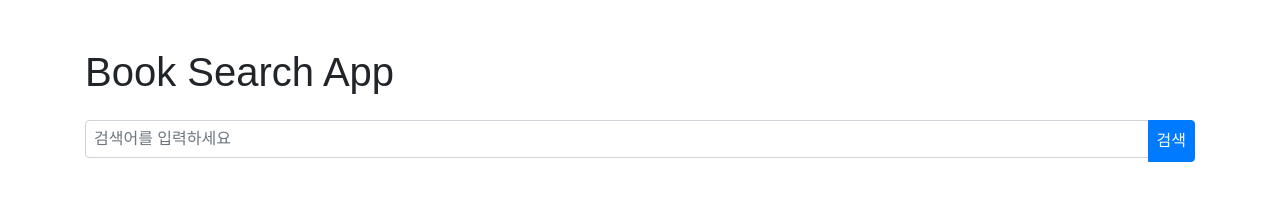
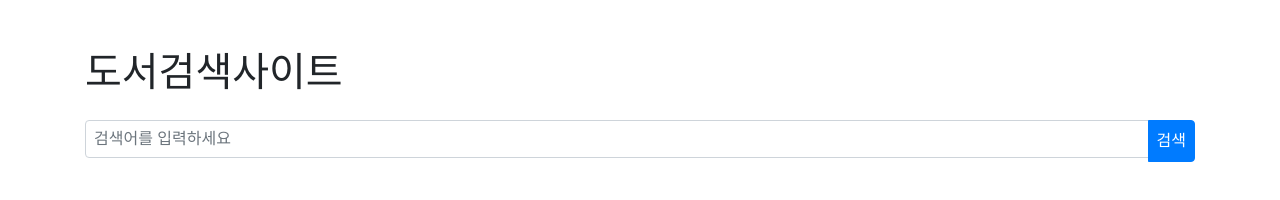
Before and after one commit to workingchatgpt/first_app_detail, a plain HTML site: page index.html in a window 1280 px wide. Drawn offline with nearby package versions, Linux system fonts and the light colour scheme.

Commit message:
Update index.html
사이트제목변경

```diff
--- a/index.html
+++ b/index.html
@@ -50,7 +50,7 @@
 </head>
 <body>
     <div class="container">
-        <h1 class="mt-5 mb-4">Book Search App</h1>
+        <h1 class="mt-5 mb-4">도서검색사이트</h1>
         <div class="input-group mb-3">
             <input type="text" id="searchInput" class="form-control" placeholder="검색어를 입력하세요" onkeypress="handleKeyPress(event)">
             <div class="input-group-append">
```
